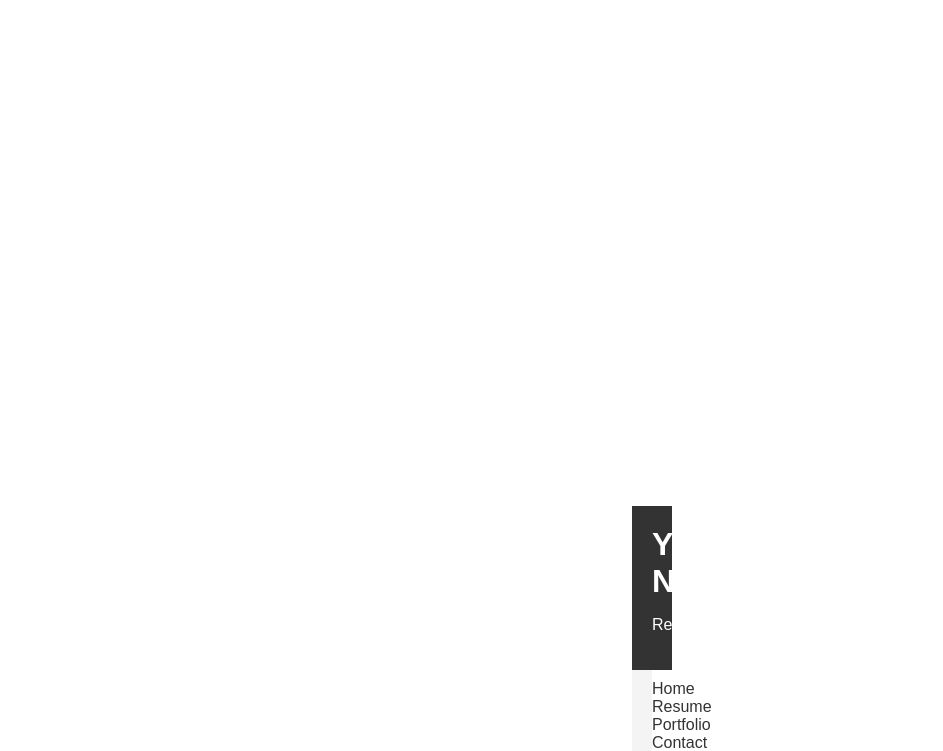
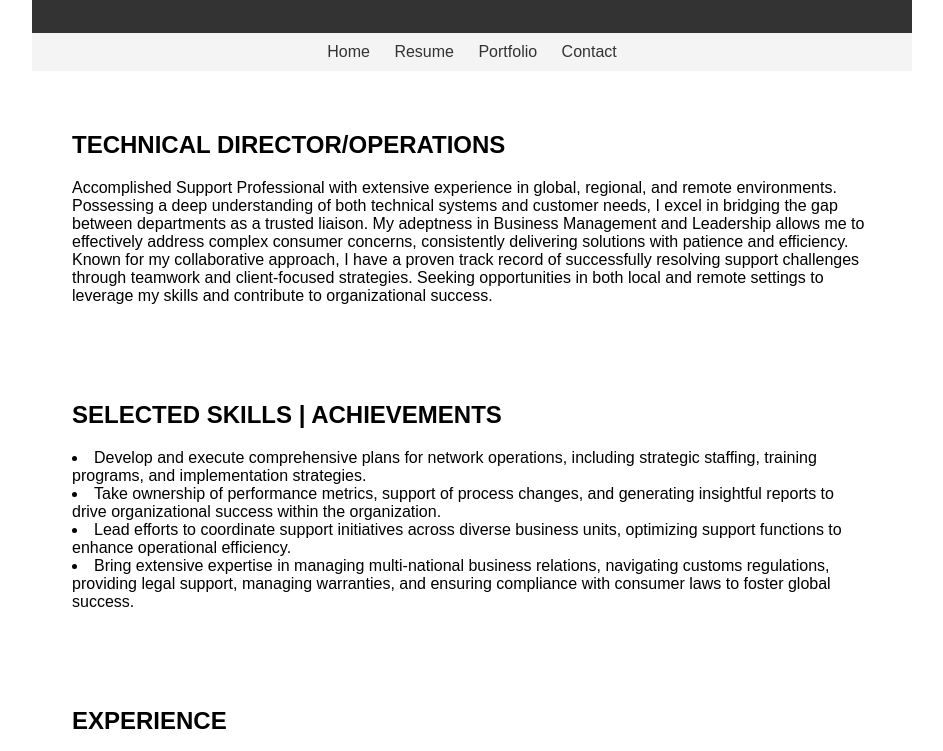
Before and after one commit to Ganuz404/myresume, a plain HTML site: page index.html in a window 1280 px wide. Shown: the part 294-1045 px from the top of the page, without its empty margins (168-1111 px from the left). Drawn offline with Linux system fonts and the light colour scheme.

Commit message:
Update index.html

```diff
--- a/index.html
+++ b/index.html
@@ -7,7 +7,7 @@
     <style>
         body {
             font-family: New Times Roman, sans-serif;
-            margin: 800px;
+            margin: 200px;
             padding: 0;
         }
         header {
```
